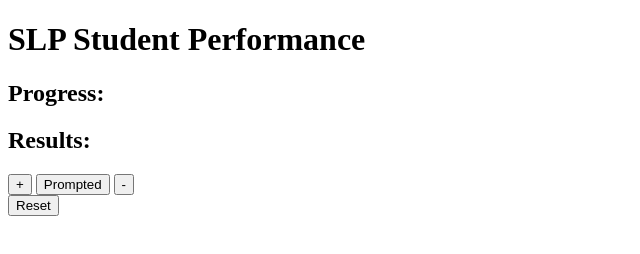
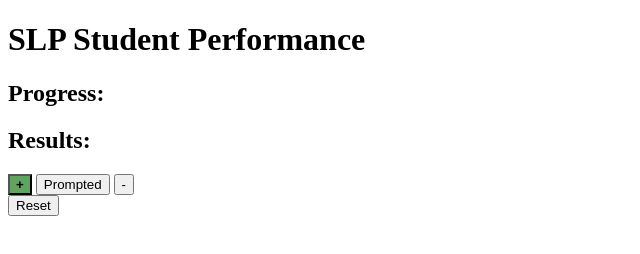
Before and after one commit to VicRose31/VicRose31.github.io, a plain HTML site: page index.html in a window 1280 px wide. Shown: the full height of the page, 0-640 px from the left. Drawn offline with Linux system fonts and the light colour scheme.

Commit message:
link stylesheet

```diff
--- a/index.html
+++ b/index.html
@@ -4,6 +4,7 @@
   <meta charset="UTF-8">
   <meta name="viewport" content="width=device-width, initial-scale=1.0">
   <title>SLP Calculator</title>
+  <link rel="stylesheet" href="./resources/css/index.css">
 </head>
 <body>
   <header>
```
